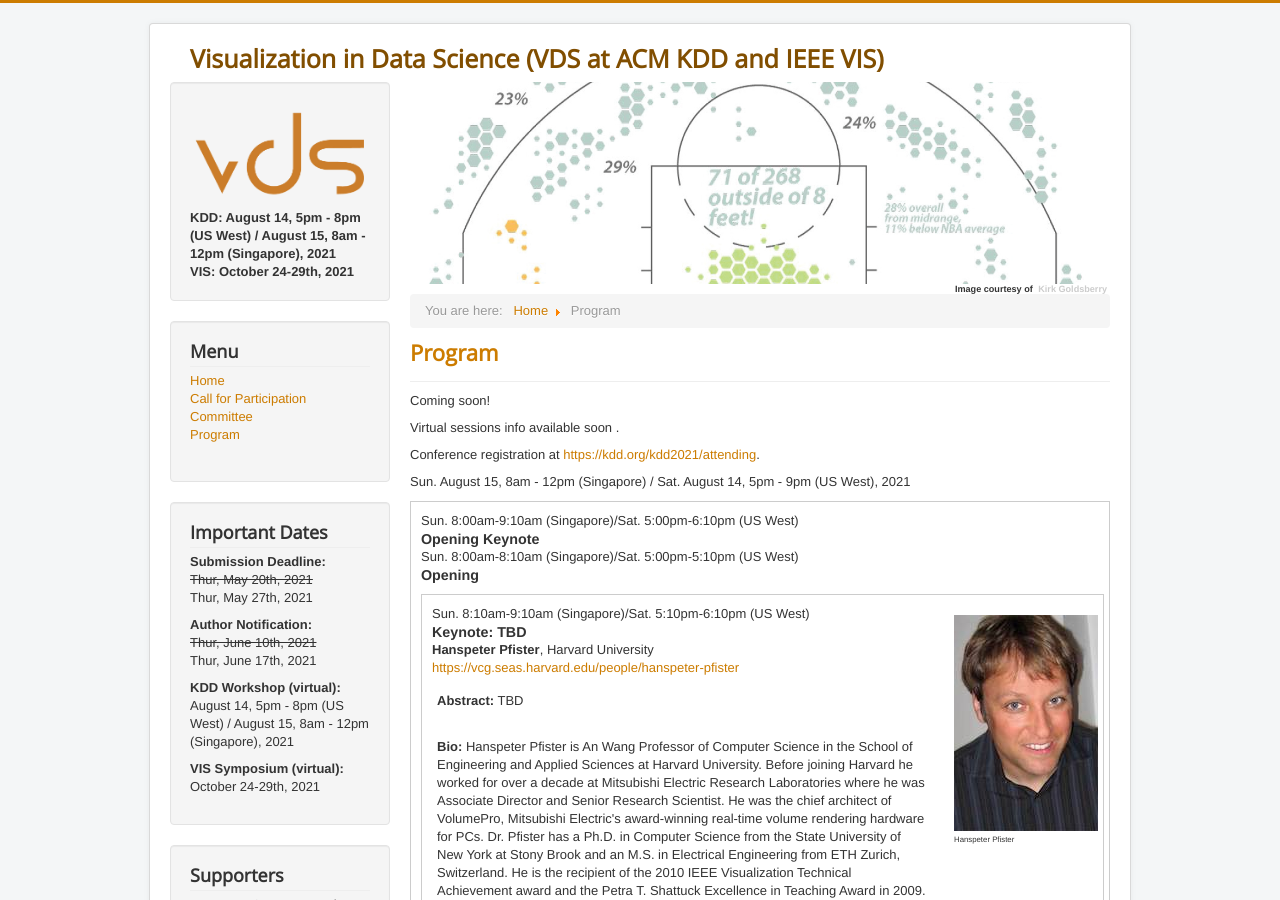
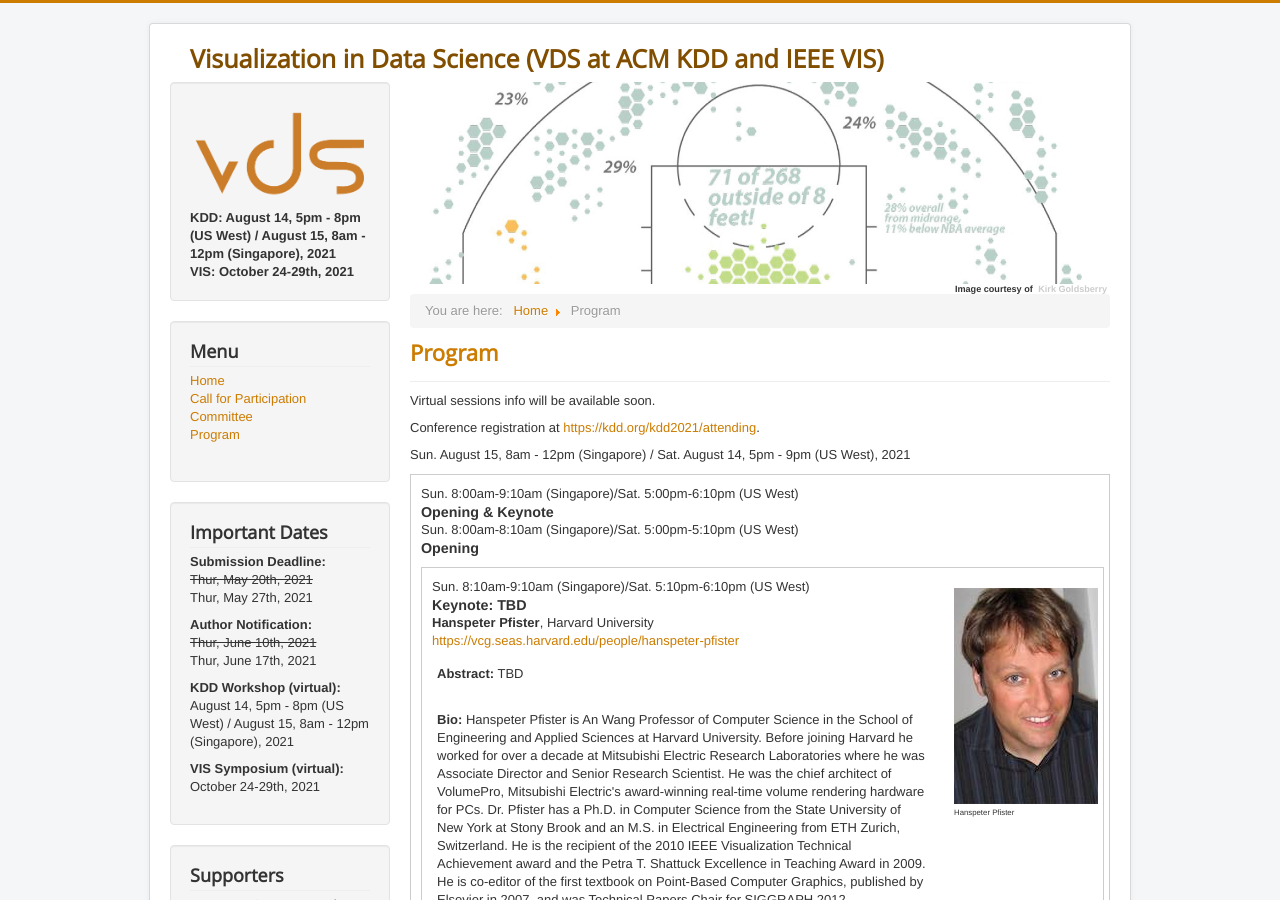
Before and after one commit to visualdatascience/2022, a Jekyll site: the page built from program.md, in a window 1280 px wide and 900 px high. Built offline with Jekyll 4.4.1, drawn with Linux system fonts in a browser that asks for light colours.

```diff
--- a/_layouts/program.html
+++ b/_layouts/program.html
@@ -2,15 +2,15 @@
 layout: page
 ---
 
-<p>Coming soon!</p>
+<!--p>Coming soon!</p-->
 
-<p>Virtual sessions info available soon <a href=""></a>.</p>
+<p>Virtual sessions info will be available soon<a href=""></a>.</p>
 <p>Conference registration at <a href="https://kdd.org/kdd2021/attending">https://kdd.org/kdd2021/attending</a>.</p>
 
 
 <span class="time">Sun. August 15, 8am - 12pm (Singapore) / Sat. August 14, 5pm - 9pm (US West), 2021</span>
 <div class="talk">
-     <span class="time">Sun. 8:00am-9:10am (Singapore)/Sat. 5:00pm-6:10pm (US West)</span><div class="ttitle"> Opening Keynote</div>
+     <span class="time">Sun. 8:00am-9:10am (Singapore)/Sat. 5:00pm-6:10pm (US West)</span><div class="ttitle"> Opening & Keynote</div>
      <span class="time">Sun. 8:00am-8:10am (Singapore)/Sat. 5:00pm-5:10pm (US West)</span><div class="ttitle">Opening</div>
      {% include invited_talk.html time="Sun. 8:10am-9:10am (Singapore)/Sat. 5:10pm-6:10pm (US West)" key="hanspeter" %}
 </div>
```
